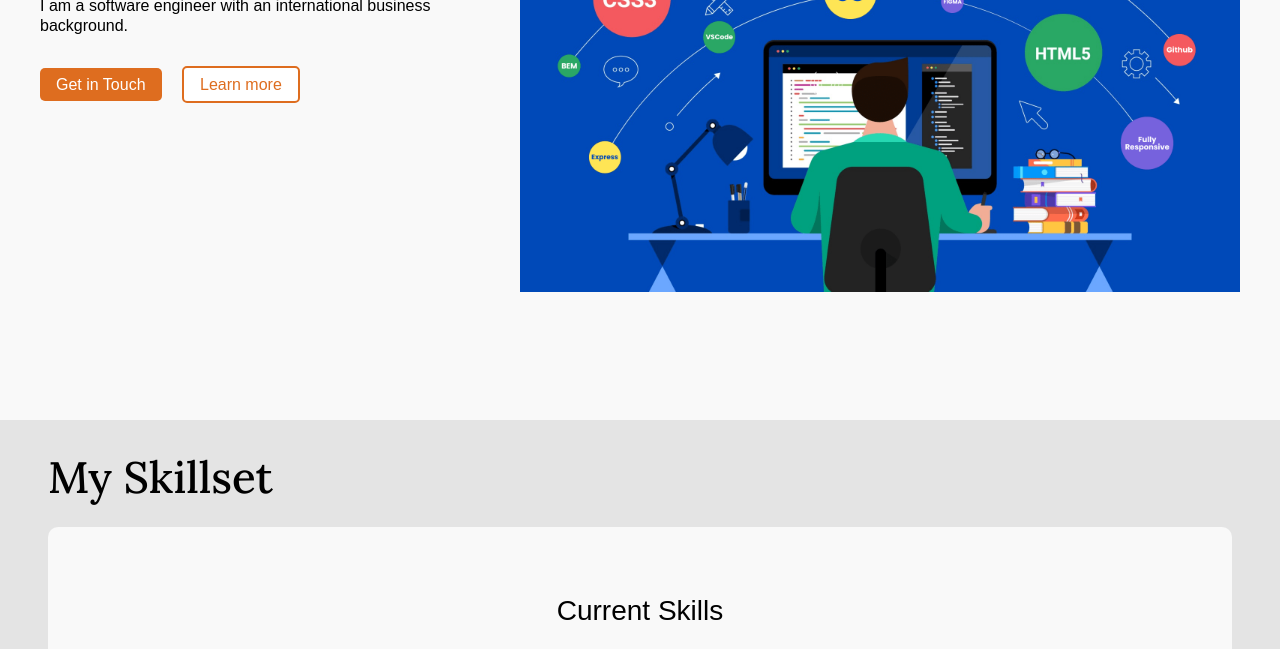
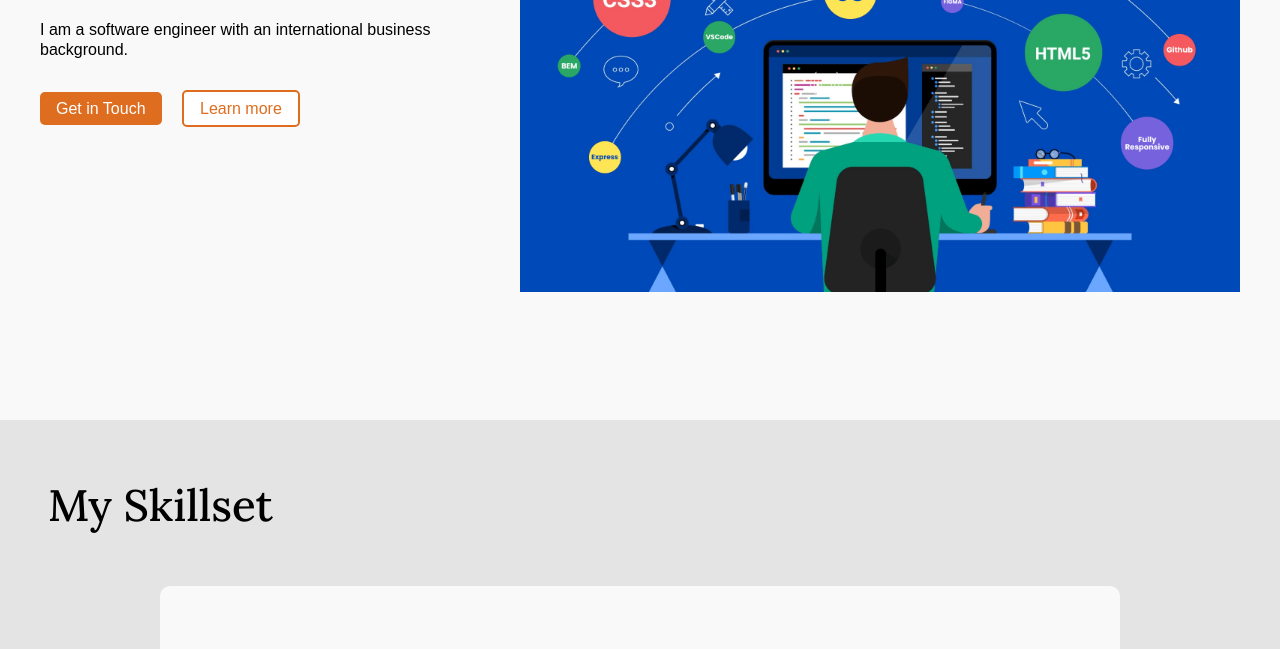
Before and after one commit to DennieCodes/denniecodes.github.io, a plain HTML site: page index.html in a window 1280 px wide. Shown: the part 335-984 px from the top of the page. Drawn offline with Linux system fonts and the light colour scheme.

Commit message:
Revised layout at wide widths

```diff
--- a/styles/_contact.scss
+++ b/styles/_contact.scss
@@ -6,6 +6,10 @@
   flex-direction: column;
   justify-content: flex-start;
   flex-wrap: wrap;
+
+  @include tablet-landscape {
+    align-items: center;
+  }
 
   @include desktop {
     flex-direction: row;
--- a/styles/_landing.scss
+++ b/styles/_landing.scss
@@ -17,6 +17,10 @@
 	&-intro {
 		color: $text-color--main;
 		margin-bottom: 2rem;
+
+		@include tablet-landscape {
+			margin-top: 1.5em;
+		}
 
 		@include desktop {
 			padding-right: 2rem;
--- a/styles/_projects.scss
+++ b/styles/_projects.scss
@@ -40,7 +40,7 @@
   }
 
   @include desktop {
-    max-width: 37%;
+    max-width: 34%;
   }
 
   @include desktop-wide {
--- a/styles/_skillset.scss
+++ b/styles/_skillset.scss
@@ -3,6 +3,12 @@
 
 .skillset {
   background-color: $light-grey;
+
+  h2 {
+    @include tablet-landscape {
+      margin: 1em 0 1.25em;
+    }
+  }
 
   &-directory {
     display: flex;
@@ -41,6 +47,7 @@
   &-directory {
     display: flex;
     flex-direction: column;
+    align-items: center;
   }
 
   &-subgroup {
@@ -53,6 +60,18 @@
     row-gap: 1rem;
     border-radius: 10px;
     padding: 2.5em 2em;
+
+    h3 {
+      @include desktop-small {
+        margin-bottom: 1.5em;
+      }
+    }
+
+    @include desktop-small {
+      padding: 2.5em 5em;
+      gap: 1.25em;
+      max-width: 800px;
+    }
   }
 
   &-card {
```
Also changed, not shown: styles/index.css.
